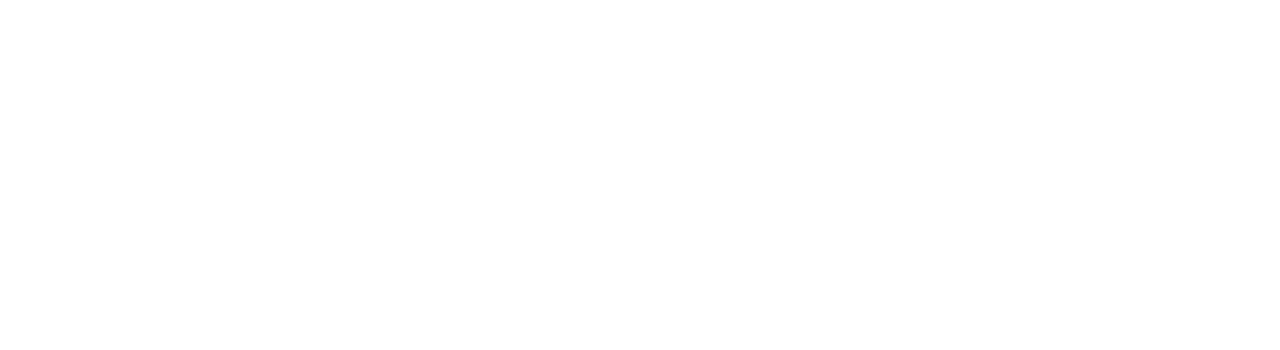
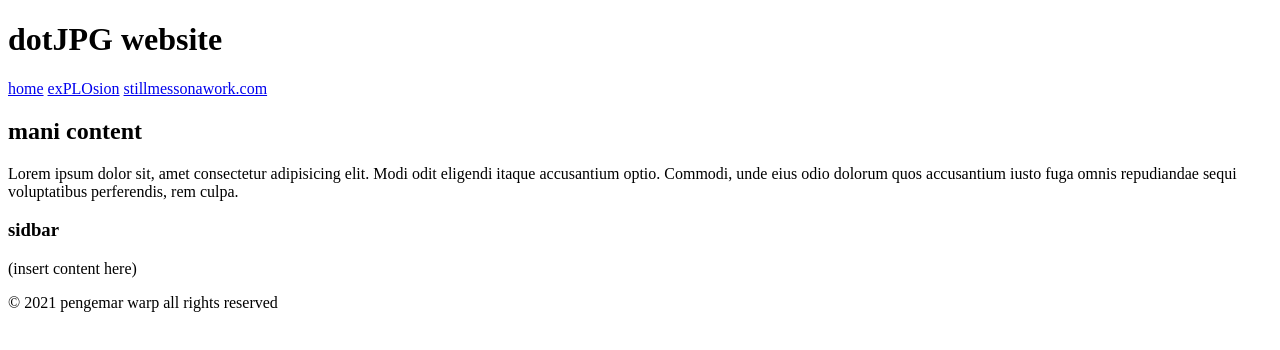
Before and after one commit to PenggemarWarp1234/PenggemarWarp1234.github.io, a plain HTML site: page index.html in a window 1280 px wide. Drawn offline with Linux system fonts and the light colour scheme.

Commit message:
add html content

```diff
--- a/index.html
+++ b/index.html
@@ -1,11 +1,42 @@
 <!DOCTYPE html>
 <html lang="en">
-<head>
-    <meta charset="UTF-8">
-    <meta name="viewport" content="width=device-width, initial-scale=1.0">
-    <title>(blank) dotJPG website</title>
-</head>
-<body>
+  <head>
+    <meta charset="UTF-8" />
+    <meta name="viewport" content="width=device-width, initial-scale=1.0" />
+    <title>dotJPG website</title>
+  </head>
+  <body>
+    <header>
+      <h1>dotJPG website</h1>
+    </header>
 
-</body>
+    <nav>
+      <a href="javascript:;">home</a>
+      <a href="./ex_plo_sion/">exPLOsion</a>
+      <a href="./stillmessonawork.com/">stillmessonawork.com</a>
+    </nav>
+
+    <section>
+      <article>
+        <h2>mani content</h2>
+        <p>
+          Lorem ipsum dolor sit, amet consectetur adipisicing elit. Modi odit
+          eligendi itaque accusantium optio. Commodi, unde eius odio dolorum
+          quos accusantium iusto fuga omnis repudiandae sequi voluptatibus
+          perferendis, rem culpa.
+        </p>
+      </article>
+
+      <aside>
+        <h3>sidbar</h3>
+        <p>
+          (insert content here)
+        </p>
+      </aside>
+    </section>
+
+    <footer>
+      <p>&COPY; 2021 pengemar warp all rights reserved</p>
+    </footer>
+  </body>
 </html>
```
